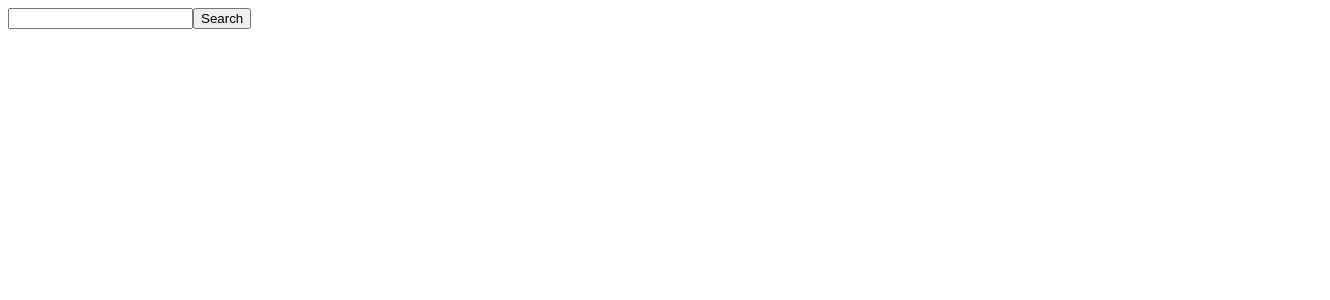
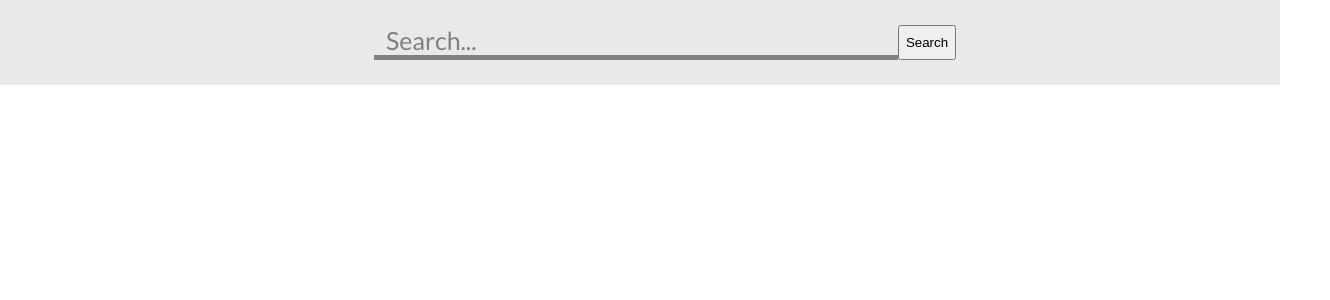
Before and after one commit to DasbinichDaniela/VisIn, a React (Create React App) app: page / in a window 1280 px wide. Shown: the top 300 px of the page, 1330 px wide, since content can reach past the window. Built offline with nearby package versions, Linux system fonts and the light colour scheme.

Commit message:
position header and components

```diff
--- a/package.json
+++ b/package.json
@@ -3,6 +3,7 @@
   "version": "0.0.1",
   "private": true,
   "devDependencies": {
+    "lato-font": "^3.0.0",
     "react-scripts": "^1.1.4"
   },
   "dependencies": {
--- a/public/index.html
+++ b/public/index.html
@@ -3,6 +3,7 @@
   <head>
     <meta charset="utf-8">
     <meta name="viewport" content="width=device-width, initial-scale=1">
+    <link href='http://fonts.googleapis.com/css?family=Lato:400,700' rel='stylesheet' type='text/css'>
     <title>Redux Async Example</title>
   </head>
   <body>
--- a/src/components/CoAuthorDiagram.css
+++ b/src/components/CoAuthorDiagram.css
@@ -11,3 +11,24 @@
   stroke: #ccc;
   stroke-width: 2px;
 }
+
+
+.coAuthorDiagram{
+  border-style: solid;
+  border-width: 5px;
+  padding: 5px;
+  padding-left: 10px;
+  padding-right: 30px;
+}
+/* div.tooltip {
+    position: absolute;
+    text-align: center;
+    width: 30px;
+    height: 14px;
+    padding: 2px;
+    font: 12px sans-serif;
+    background: lightsteelblue;
+    border: 0px;
+    border-radius: 8px;
+    pointer-events: none;
+} */
--- a/src/components/Content.css
+++ b/src/components/Content.css
@@ -1,3 +1,8 @@
+body{
+  margin: 0px;
+}
 .rowComponents{
   display:flex;
+  justify-content: center;
+  padding: 50px;
 }
--- /dev/null
+++ b/src/components/Header.css
@@ -0,0 +1,34 @@
+form{
+  width: 100%;
+  /* height: 60px; */
+  justify-content: center;
+  display: flex;
+  padding: 25px;
+}
+
+.header{
+  background-color: #E9E9E9;
+}
+
+input{
+  font-family: "Lato";
+  font-size: 25px;
+  border: none;
+  border-bottom: 5px solid grey;
+  color: grey;
+  align-self: center;
+  width: 50%;
+  max-width: 500px;
+  background: transparent;
+  /* margin: 30px; */
+  /* width: 100%; */
+  padding: 0px 12px;
+}
+
+input::placeholder {
+  color: grey;
+}
+
+textarea:focus, input:focus{
+  outline: none;
+}
--- a/src/components/Header.js
+++ b/src/components/Header.js
@@ -1,12 +1,13 @@
 import React from 'react'
 import { connect } from 'react-redux'
 import { startSearch } from '../actions'
+import './Header.css'
 
 const Header = ({ dispatch }) => {
   let input
 
   return (
-    <div>
+    <div className="header">
       <form onSubmit={e => {
         e.preventDefault()
         if (!input.value.trim()) {
@@ -15,7 +16,7 @@ const Header = ({ dispatch }) => {
         dispatch(startSearch(input.value))
         // input.value = ''
       }}>
-        <input ref={node => input = node} />
+        <input ref={node => input = node} placeholder="Search..."/>
         <button type="submit">
           Search
         </button>
--- a/src/components/TopicDiagram.css
+++ b/src/components/TopicDiagram.css
@@ -5,3 +5,16 @@
   overflow-y: auto;
   overflow-x: hidden;
 }
+
+div.tooltip {
+    position: absolute;
+    text-align: center;
+    width: 30px;
+    height: 14px;
+    padding: 2px;
+    font: 12px sans-serif;
+    background: lightsteelblue;
+    border: 0px;
+    border-radius: 8px;
+    pointer-events: none;
+}
--- a/src/components/TopicDiagram.js
+++ b/src/components/TopicDiagram.js
@@ -282,10 +282,28 @@ class TopicDiagram extends Component {
       .attr("height", height)
       .append("g")
 
+    var div = d3.select(chart).append("div")
+      .attr("class", "tooltip")
+      .style("opacity", 0);
+
+
     var circles = svgContainer.selectAll("circle")
                               .data(finalArray)
                               .enter()
                               .append("circle")
+                              .on("mouseover", function(d) {
+                                div.transition()
+                                  .duration(200)
+                                  .style("opacity", .8);
+                                div.html(d.count)
+                                  .style("left", (d3.event.pageX) + "px")
+                                  .style("top", (d3.event.pageY) + "px");
+                              })
+                              .on("mouseout", function(d) {
+                                  div.transition()
+                                      .duration(500)
+                                      .style("opacity", 0);
+                              })
 
 
     var circleAttributes = circles
--- a/src/components/coAuthorDiagram.js
+++ b/src/components/coAuthorDiagram.js
@@ -173,15 +173,34 @@ class CoAuthorDiagram extends Component {
         var max = d3.max(countArray);
         var radiusScale = d3.scaleLinear().range([1, multiplier]).domain([0, max])
 
+        var div = d3.select("circle.node").append("div")
+          .attr("class", "tooltip")
+          .style("opacity", 0);
+
         nodeUpdate.select('circle.node')
           .attr('r', function(d){ return radiusScale(d.data.count)
             // debugger;
             return d.data.count
           })
+          // .on("mouseover", function(d) {
+          //   div.transition()
+          //     .duration(200)
+          //     .style("opacity", .8);
+          //   div.html(d.count)
+          //     .style("left", (d3.event.pageX) + "px")
+          //     .style("top", (d3.event.pageY) + "px");
+          //   })
+          //   .on("mouseout", function(d) {
+          //       div.transition()
+          //           .duration(500)
+          //           .style("opacity", 0);
+          //   })
           .style("fill", function(d) {
               return d._coAuthors ? "lightsteelblue" : "steelblue";
           })
           .attr('cursor', 'pointer');
+
+
         // Remove any exiting nodes - when clicking on the circle to close outgoing lines
         var nodeExit = node.exit().transition()
             .duration(duration)
@@ -248,7 +267,7 @@ class CoAuthorDiagram extends Component {
    }
 render() {
       return (
-        <div>
+        <div className="coAuthorDiagram">
           <svg ref={node => this.svg = node}>
           </svg>
         </div>
```
Also changed, not shown: 1 other file (tests, documents, lock files or other folders).
